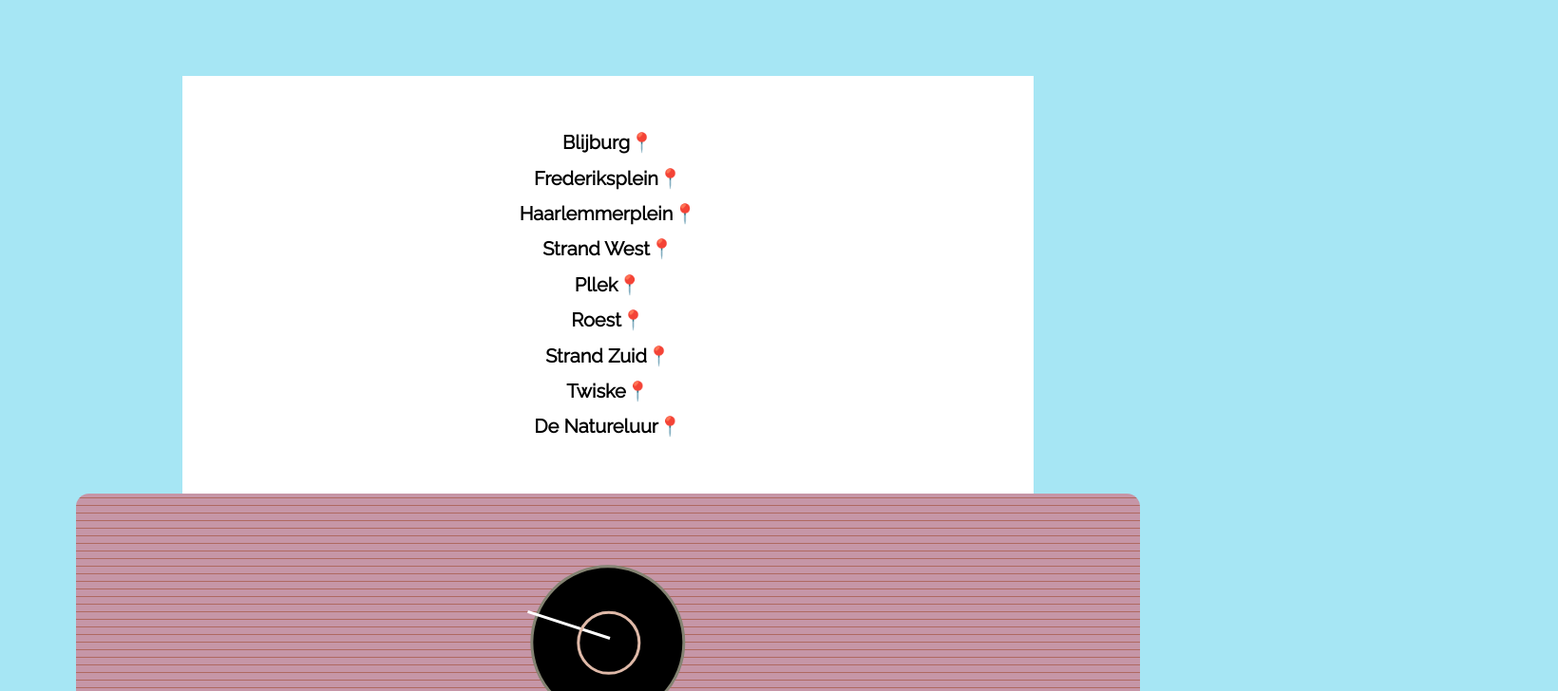
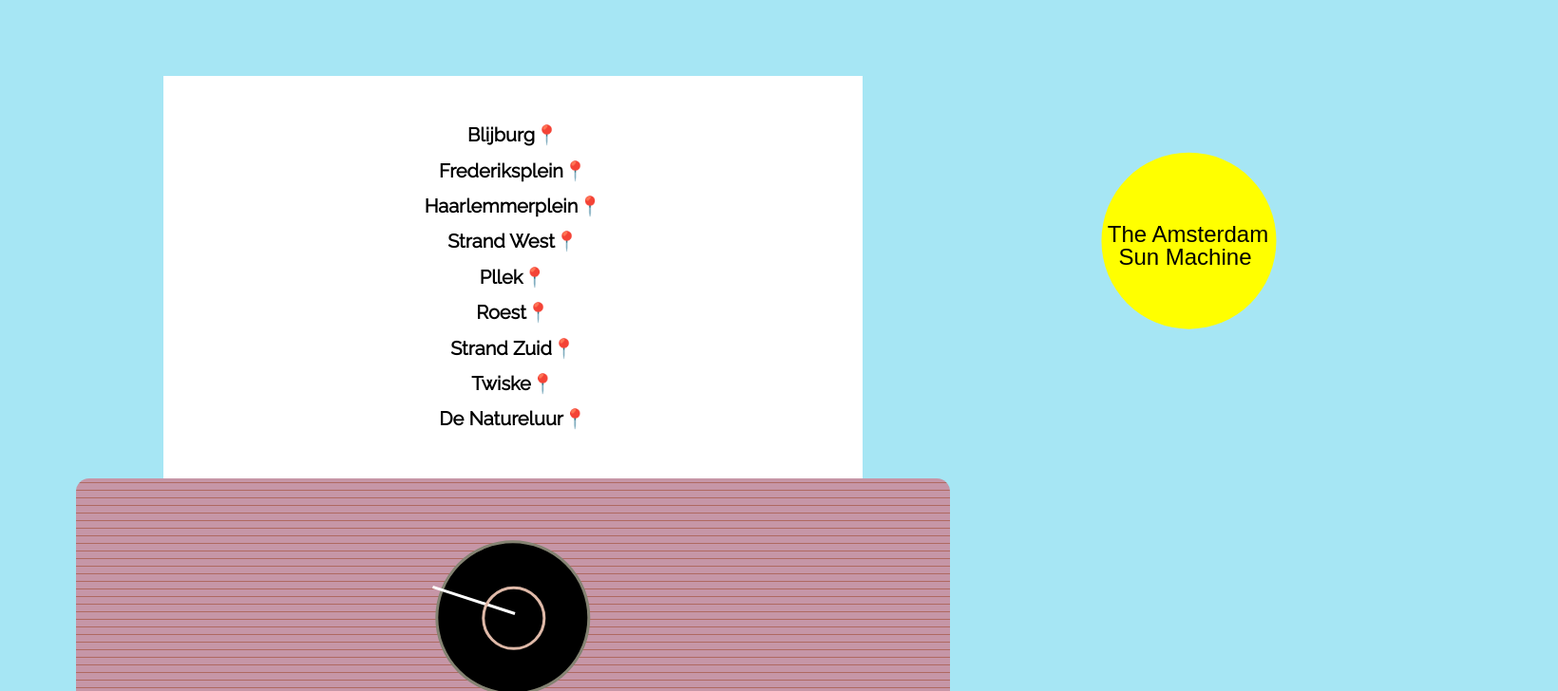
Before and after one commit to madamerobot/damsun-res, a React (Create React App) app: page / in a window 1280 px wide. Shown: the top 728 px of the page at 95% size, 1640 px wide, since content can reach past the window. Built offline with nearby package versions, Linux system fonts and the light colour scheme.

Commit message:
Adding logo

```diff
--- a/src/components/App.js
+++ b/src/components/App.js
@@ -53,6 +53,19 @@
 							</div>
 					</div>
 				</div>
+
+				<div className="logo">
+					<svg width="640" height="480" xmlns="http://www.w3.org/2000/svg" xmlns:svg="http://www.w3.org/2000/svg">
+					 <g>
+						<title>Layer 1</title>
+						<text xml:space="preserve" text-anchor="middle" font-family="Raleway" font-size="24" id="svg_3" y="162.64204" x="253.46022" stroke-opacity="0" stroke-linecap="null" stroke-linejoin="null" stroke-dasharray="null" stroke-width="0" stroke="#000000" fill="#000000">The Amsterdam</text>
+						<ellipse stroke-opacity="0" ry="93" rx="92" id="svg_1" cy="173.64204" cx="251.46022" stroke-linecap="null" stroke-linejoin="null" stroke-dasharray="null" stroke-width="5" stroke="#000000" fill="#ffff00"/>
+						<text id="svg_4" xml:space="preserve" text-anchor="middle" font-family="Sans-serif" font-size="24" y="174.82314" x="250.47512" stroke-opacity="0" stroke-linecap="null" stroke-linejoin="null" stroke-dasharray="null" stroke-width="0" stroke="#000000" fill="#000000">The Amsterdam</text>
+						<text xml:space="preserve" text-anchor="middle" font-family="Sans-serif" font-size="24" id="svg_5" y="198.64204" x="247.46022" stroke-opacity="0" stroke-linecap="null" stroke-linejoin="null" stroke-dasharray="null" stroke-width="0" stroke="#000000" fill="#000000">Sun Machine</text>
+					 </g>
+					</svg>
+				</div>
+
 			</div>
 		);
 	}
```
Also changed, not shown: 7 other files (tests, documents, lock files or other folders). Lines whose indentation alone changed are shown as unchanged.
